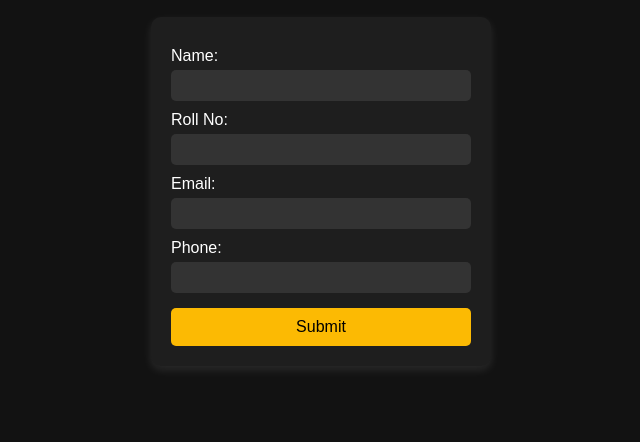
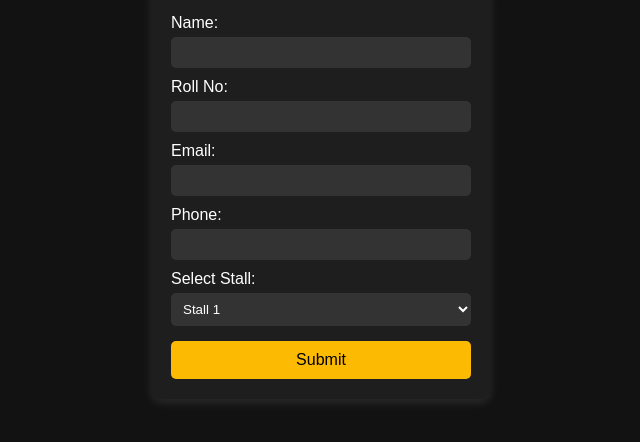
Before and after one commit to aadidandekar/EventConnect, a plain HTML site: page index.html in a window 1280 px wide. Shown: the part 282-724 px from the top of the page, without its empty margins (319-959 px from the left). Drawn offline with Linux system fonts and the light colour scheme.

Commit message:
Update index.html

```diff
--- a/index.html
+++ b/index.html
@@ -31,7 +31,7 @@
         label {
             margin-top: 10px;
         }
-        input {
+        input, select {
             padding: 8px;
             margin-top: 5px;
             border: none;
@@ -81,14 +81,15 @@
                 const roll = document.getElementById("roll").value;
                 const email = document.getElementById("email").value;
                 const phone = document.getElementById("phone").value;
+                const stall = document.getElementById("stall").value;
 
                 if (!roll) {
                     alert("Roll number is required.");
                     return;
                 }
 
-                const entryData = { name, email, phone };
-                set(ref(db, `visitors/stall_1/${roll}`), entryData)
+                const entryData = { name, email, phone, stall };
+                set(ref(db, `visitors/${stall}/${roll}`), entryData)
                     .then(() => alert("Data uploaded successfully!"))
                     .catch(error => alert("Error: " + error.message));
             });
@@ -111,6 +112,14 @@
         <label for="phone">Phone:</label>
         <input type="tel" id="phone" required>
 
+        <label for="stall">Select Stall:</label>
+        <select id="stall" required>
+            <option value="stall_1">Stall 1</option>
+            <option value="stall_2">Stall 2</option>
+            <option value="stall_3">Stall 3</option>
+            <option value="stall_4">Stall 4</option>
+        </select>
+
         <button type="submit">Submit</button>
     </form>
 </body>
```
